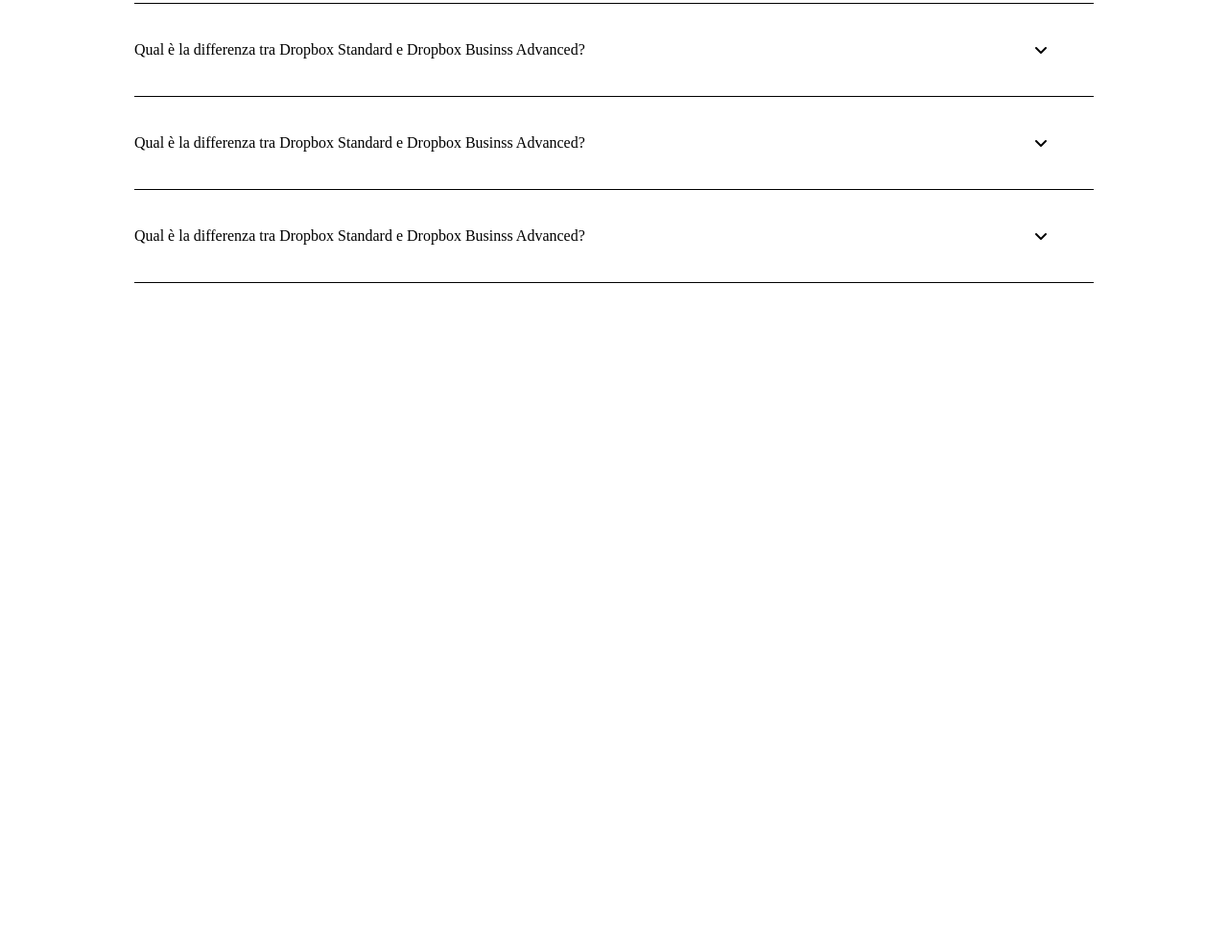
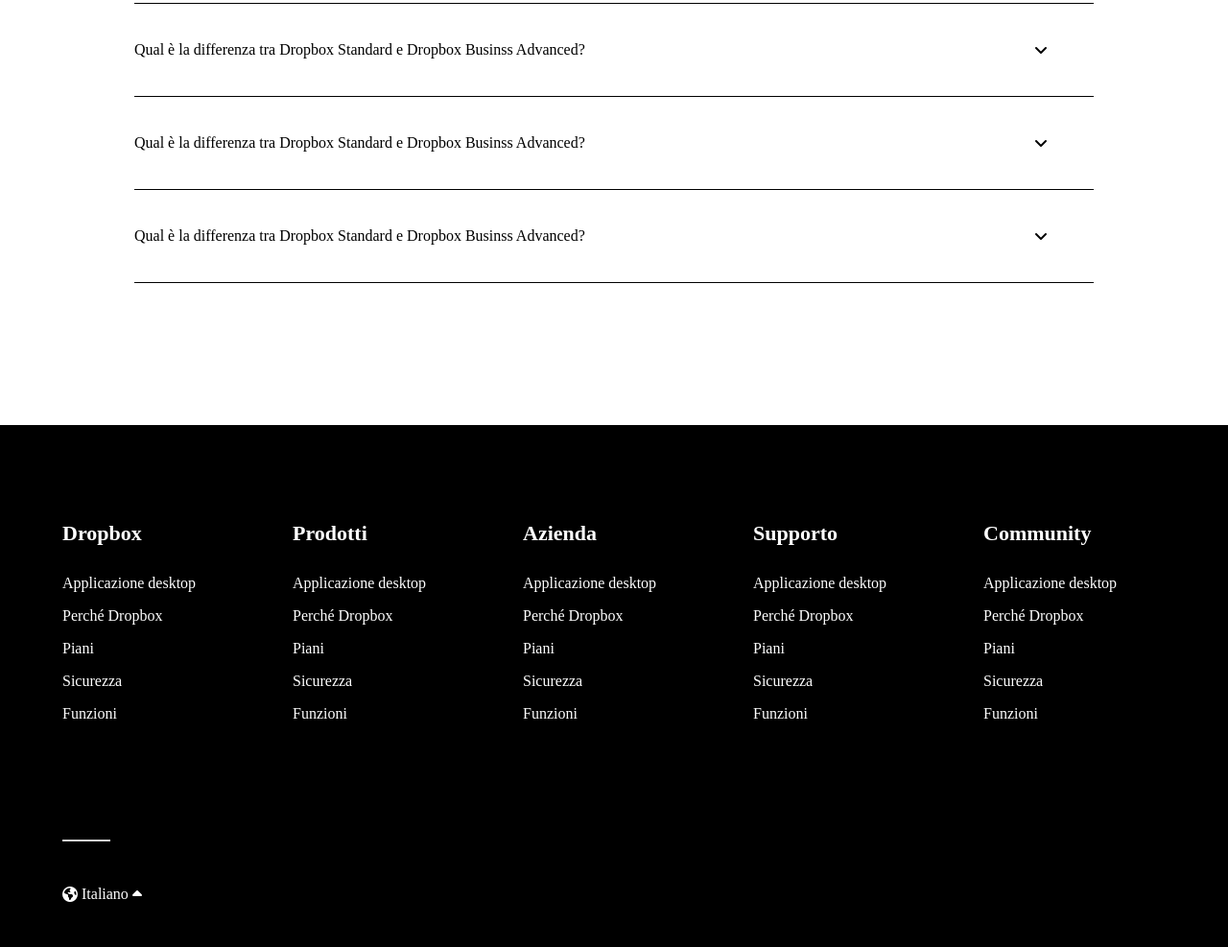
Before and after one commit to VitaFrancesco/htmlcss-dropbox, a plain HTML site: page index.html in a window 1280 px wide. Shown: the part 5815-6802 px from the top of the page at 96% size. Before the commit the page ends 6258 px from the top, so only its background shows below. Drawn offline with Linux system fonts and the light colour scheme; a web font is replaced by a local one.

Commit message:
ADD: footer

```diff
--- a/css/app.css
+++ b/css/app.css
@@ -437,7 +437,41 @@ input{
     margin-bottom: 148px;
 }
 
+/* footer */
+
+footer{
+    padding-top: 100px;
+    background-color: black;
+    color: white;
+}
+
+footer h3{
+    margin-bottom: 30px;
+}
+
+footer .menu p{
+    margin-bottom: 16px;
+}
+
+footer .row.menu{
+    margin-bottom: 106px;
+}
+
+footer .col-100 > *{
+    margin-bottom: 46px;
+}
+
+.language{
+    display: flex;
+    align-items: center;
+    gap: 4px;
+}
+
 /* utilities */
+
+.col-20{
+    width: 20%;
+}
 
 .col-33{
     width: calc(100% / 3);
--- a/index.html
+++ b/index.html
@@ -439,7 +439,60 @@
         </section>
     </main>
     <footer>
-
+        <div class="container">
+            <div class="row menu">
+                <div class="col-20">
+                    <h3>Dropbox</h3>
+                    <p>Applicazione desktop</p>
+                    <p>Perché Dropbox</p>
+                    <p>Piani</p>
+                    <p>Sicurezza</p>
+                    <p>Funzioni</p>
+                </div>
+                <div class="col-20">
+                    <h3>Prodotti</h3>
+                    <p>Applicazione desktop</p>
+                    <p>Perché Dropbox</p>
+                    <p>Piani</p>
+                    <p>Sicurezza</p>
+                    <p>Funzioni</p>
+                </div>
+                <div class="col-20">
+                    <h3>Azienda</h3>
+                    <p>Applicazione desktop</p>
+                    <p>Perché Dropbox</p>
+                    <p>Piani</p>
+                    <p>Sicurezza</p>
+                    <p>Funzioni</p>
+                </div>
+                <div class="col-20">
+                    <h3>Supporto</h3>
+                    <p>Applicazione desktop</p>
+                    <p>Perché Dropbox</p>
+                    <p>Piani</p>
+                    <p>Sicurezza</p>
+                    <p>Funzioni</p>
+                </div>
+                <div class="col-20">
+                    <h3>Community</h3>
+                    <p>Applicazione desktop</p>
+                    <p>Perché Dropbox</p>
+                    <p>Piani</p>
+                    <p>Sicurezza</p>
+                    <p>Funzioni</p>
+                </div>
+            </div>
+            <div class="row">
+                <div class="col-100">
+                    <div class="style-div"></div>
+                    <div class="language">
+                        <i class="fa-solid fa-earth-americas"></i>
+                        <p>Italiano</p>
+                        <i class="fa-solid fa-caret-up"></i>
+                    </div>
+                </div>
+            </div>
+        </div>
     </footer>
 </body>
 </html>
```
